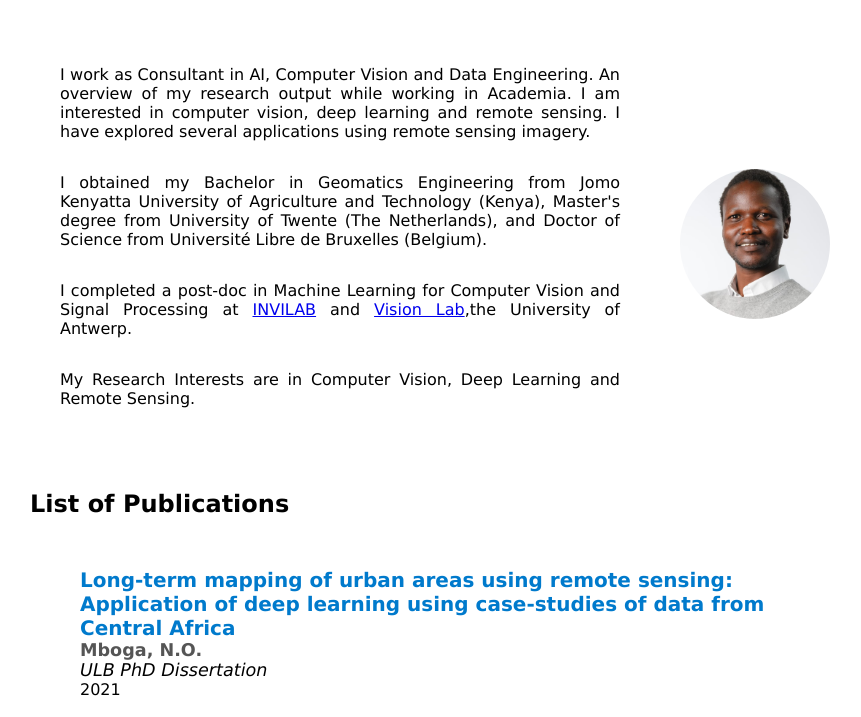
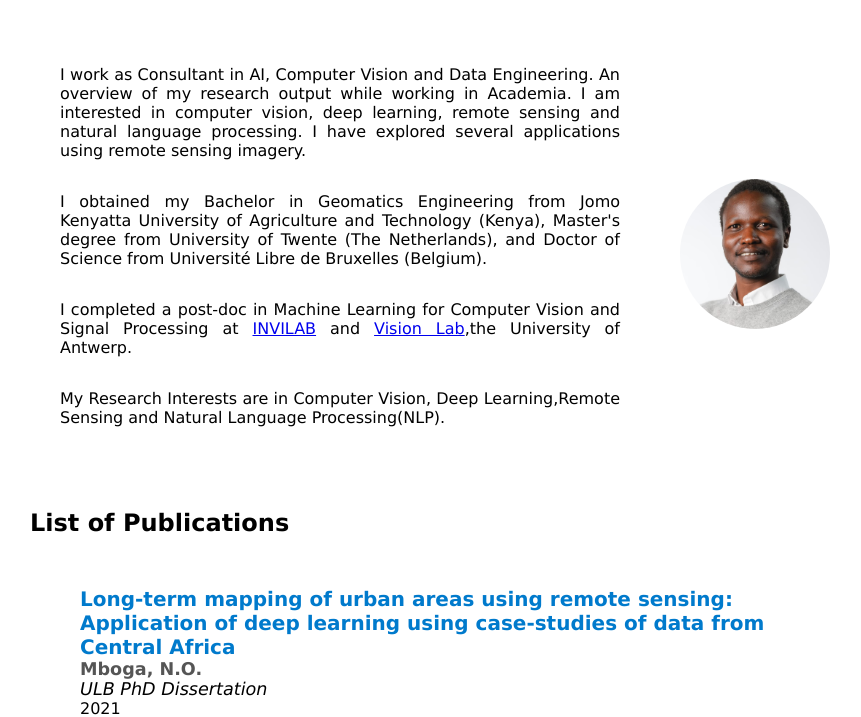
Before and after one commit to Mboga/mboga.github.io, a plain HTML site: page index.html in a window 1280 px wide. Shown: the part 90-807 px from the top of the page, without its empty margins (210-1071 px from the left). Drawn offline with Linux system fonts and the light colour scheme.

Commit message:
Update index.html

```diff
--- a/index.html
+++ b/index.html
@@ -19,7 +19,7 @@
                 <p>
                     I work as Consultant in AI, Computer Vision and Data Engineering.
                     An overview of my research output while working in Academia. I am interested in computer
-                    vision, deep learning and remote sensing. I have explored several applications using remote sensing
+                    vision, deep learning, remote sensing and natural language processing. I have explored several applications using remote sensing
                     imagery.
                 </p>
                 <p>
@@ -35,7 +35,7 @@
                 </p>
 
                 <p>
-                    My Research Interests are in Computer Vision, Deep Learning and Remote Sensing.
+                    My Research Interests are in Computer Vision, Deep Learning,Remote Sensing and Natural Language Processing(NLP).
                 </p>
 
             </div>
```
